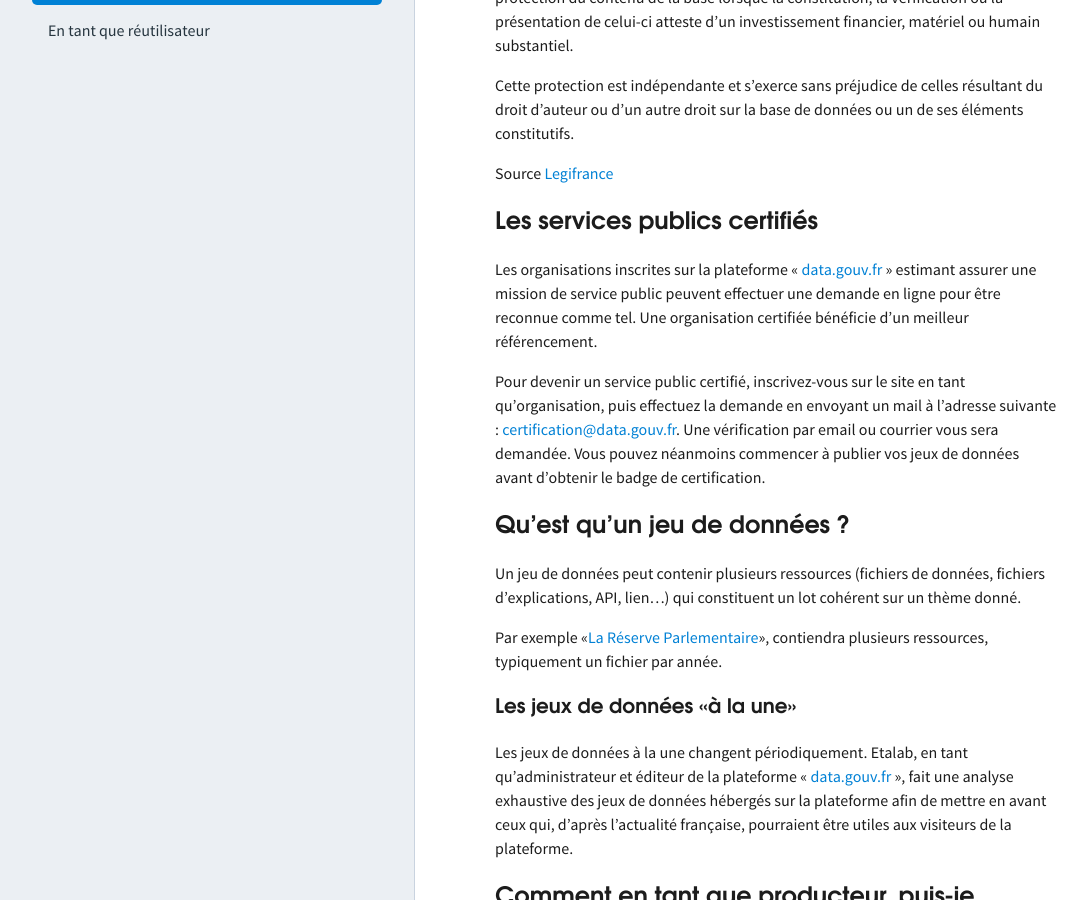
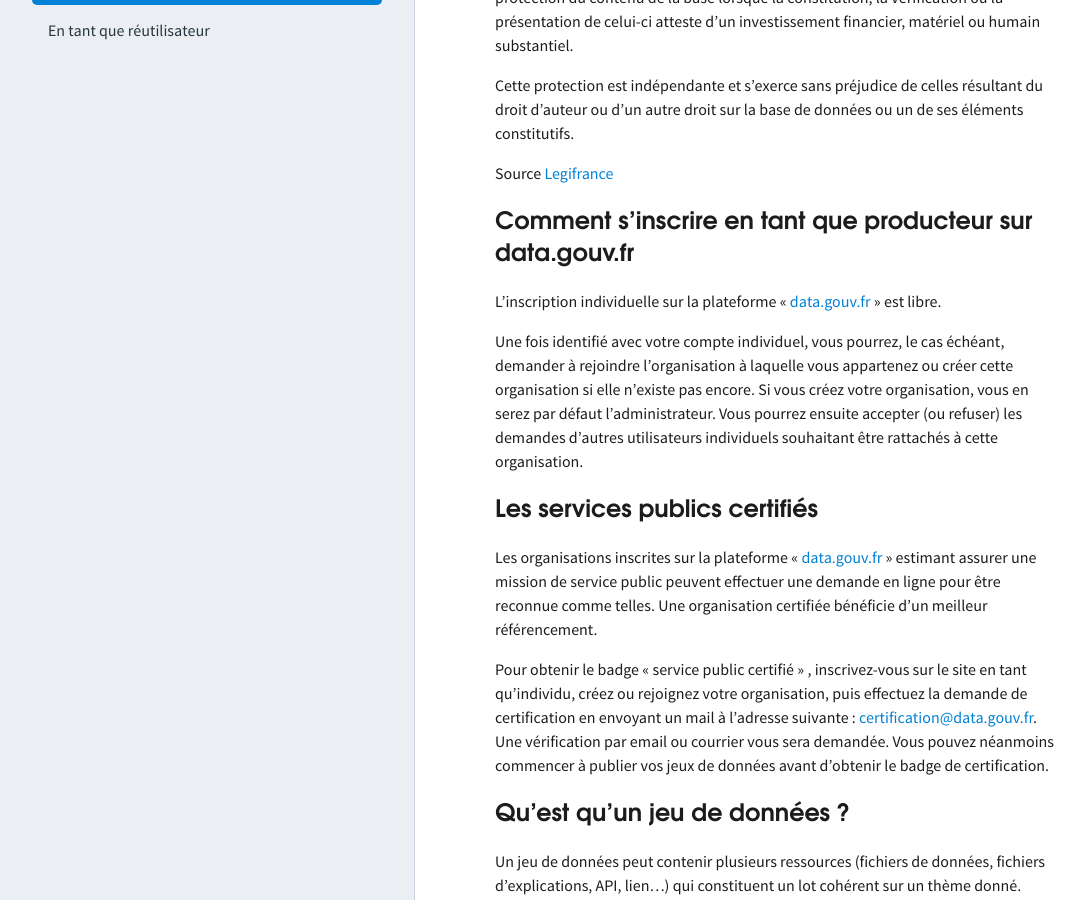
Before and after one commit to etalab/doc.data.gouv.fr, a Jekyll site: the page built from _faq/producteur.md, in a window 1280 px wide and 900 px high, scrolled down 483 px. Shown: the whole window, without its empty margins (0-1087 px from the left). Built offline with Jekyll 4.4.1, drawn with Linux system fonts in a browser that asks for light colours; some of the changed text lies outside the part shown.

Commit message:
Explicitation de la procédure d'inscription (#23)
Explicitation de la procédure d'inscription en distinguant individu et organisation

```diff
--- a/_faq/producteur.md
+++ b/_faq/producteur.md
@@ -18,13 +18,19 @@ ou d'un autre droit sur la base de données ou un de ses éléments constitutifs
 
 Source [Legifrance][legifrance-producer]
 
+## Comment s'inscrire en tant que producteur sur data.gouv.fr
+
+L'inscription individuelle sur la plateforme « [data.gouv.fr][] » est libre.
+
+Une fois identifié avec votre compte individuel, vous pourrez, le cas échéant, demander à rejoindre l'organisation à laquelle vous appartenez ou créer cette organisation si elle n'existe pas encore. Si vous créez votre organisation, vous en serez par défaut l'administrateur. Vous pourrez ensuite accepter (ou refuser) les demandes d'autres utilisateurs individuels souhaitant être rattachés à cette organisation.
+
 ## Les services publics certifiés
 Les organisations inscrites sur la plateforme « [data.gouv.fr][] » estimant assurer une mission de service public
-peuvent effectuer une demande en ligne pour être reconnue comme tel.
+peuvent effectuer une demande en ligne pour être reconnue comme telles.
 Une organisation certifiée bénéficie d’un meilleur référencement.
 
-Pour devenir un service public certifié, inscrivez-vous sur le site en tant qu’organisation,
-puis effectuez la demande en envoyant un mail à l'adresse suivante : [certification@data.gouv.fr][].
+Pour obtenir le badge « service public certifié » , inscrivez-vous sur le site en tant qu’individu, créez ou rejoignez votre organisation,
+puis effectuez la demande de certification en envoyant un mail à l'adresse suivante : [certification@data.gouv.fr][].
 Une vérification par email ou courrier vous sera demandée.
 Vous pouvez néanmoins commencer à publier vos jeux de données avant d’obtenir le badge de certification.
 
@@ -32,7 +38,7 @@ Vous pouvez néanmoins commencer à publier vos jeux de données avant d’obten
 Un jeu de données peut contenir plusieurs ressources (fichiers de données, fichiers d'explications, API, lien...)
 qui constituent un lot cohérent sur un thème donné.
 
-Par exemple «[La Réserve Parlementaire][]», contiendra plusieurs ressources, typiquement un fichier par année.
+Par exemple « [La Réserve Parlementaire][] », contiendra plusieurs ressources, typiquement un fichier par année.
 
 ### Les jeux de données «à la une»
 Les jeux de données à la une changent périodiquement.
@@ -41,10 +47,12 @@ fait une analyse exhaustive des jeux de données hébergés sur la plateforme af
 d’après l’actualité française, pourraient être utiles aux visiteurs de la plateforme.
 
 ## Comment en tant que producteur, puis-je publier des jeux de données ?
-Créez un compte sur « [data.gouv.fr][] ».
-Dès que vous serez inscrit, vous pourrez «contribuez» et «publier un jeu de données».
 
-Un jeu de données peut être publié simplement avec un titre et une ressource.
+Créez un compte individuel sur « [data.gouv.fr][] » puis, le cas échéant, demandez à rejoindre l'organisation à laquelle vous appartenez ou créez cette organisation si elle n'existe pas encore.
+
+Dès que vous serez inscrit, vous pourrez publier des jeu de données, soit en tant que personne privée, soit au nom de l'une des organisations auxquelles vous appartenez.
+
+Un jeu de données pour être publié doit comporter au minimum un titre et une ressource.
 Pour autant, il sera mieux référencé s'il contient des informations supplémentaires qui le décrivent :
 période couverte, fréquence de mise à jour, territoire couvert, thématiques…
 
```
